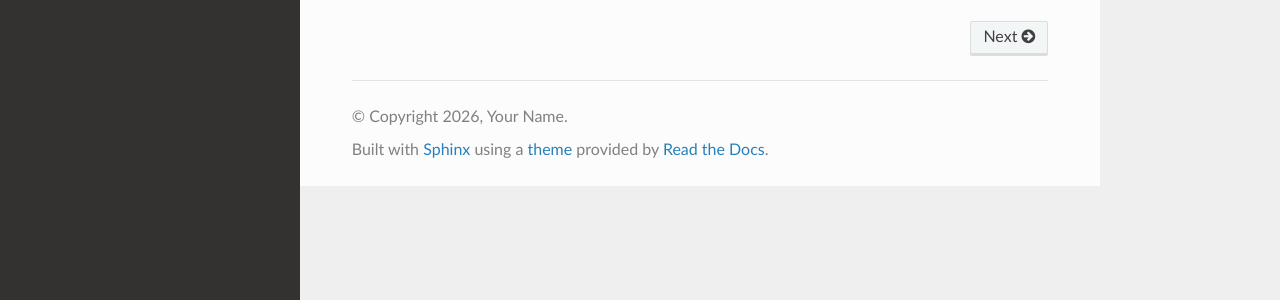
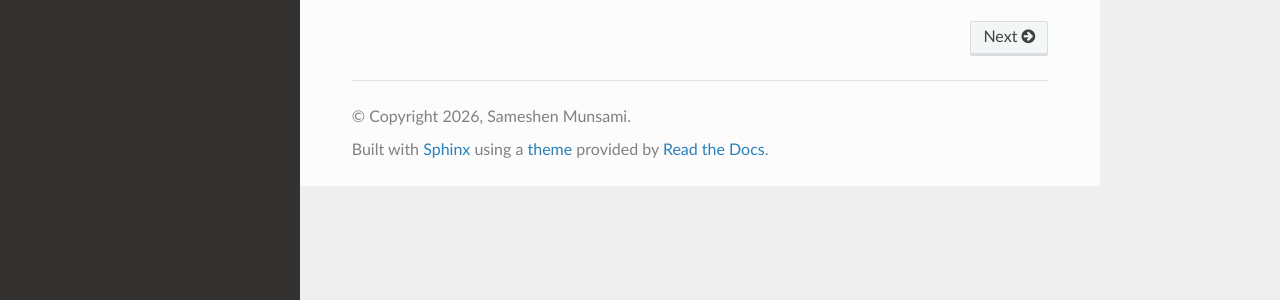
Before and after one commit to sameshenmunsami27/The-Daily-Journalist-Capstone, a Sphinx documentation site: the page built from docs/source/index.rst, in a window 1280 px wide. Shown: the part 392-692 px from the top of the page. Built offline with Sphinx 7.4.7 and the Read the Docs theme 3.1.0, drawn with Linux system fonts in a browser that asks for light colours.

```diff
--- a/docs/source/conf.py
+++ b/docs/source/conf.py
@@ -15,8 +15,8 @@
 
 # Project information
 project = 'The Daily Journalist'
-copyright = '2026, Your Name'
-author = 'Your Name'
+copyright = '2026, Sameshen Munsami'
+author = 'Sameshen'
 release = '1.0.0'
 
 
```
Also changed, not shown: capstone.txt (renamed from docs/capstone.txt).
